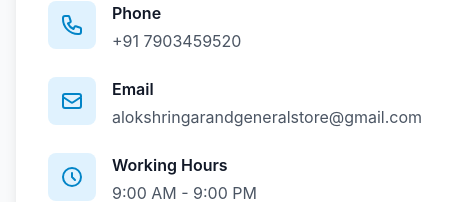
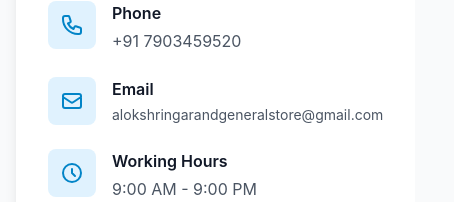
Before and after one commit to AlokKumarMERN/DeployFrontendShopCart, a React (Vite) app: page /contact in a window 390 px wide. Shown: the part 545-747 px from the top of the page, 454 px wide, since content can reach past the window. Built offline with nearby package versions, Linux system fonts and the light colour scheme; no server answers.

Commit message:
UI phone Email

```diff
--- a/src/pages/Contact.jsx
+++ b/src/pages/Contact.jsx
@@ -136,12 +136,12 @@ const Contact = () => {
                     />
                   </svg>
                 </div>
-                <div className="min-w-0 flex-1">
+                <div className="min-w-0 flex-1 overflow-hidden">
                   <h3 className="font-semibold text-gray-900 mb-1">Email</h3>
                   <p className="text-gray-600">
                     <a
                       href="mailto:alokshringarandgeneralstore@gmail.com"
-                      className="hover:text-primary-600 transition-colors block truncate"
+                      className="hover:text-primary-600 transition-colors block truncate text-sm"
                       title="alokshringarandgeneralstore@gmail.com"
                     >
                       alokshringarandgeneralstore@gmail.com
```
